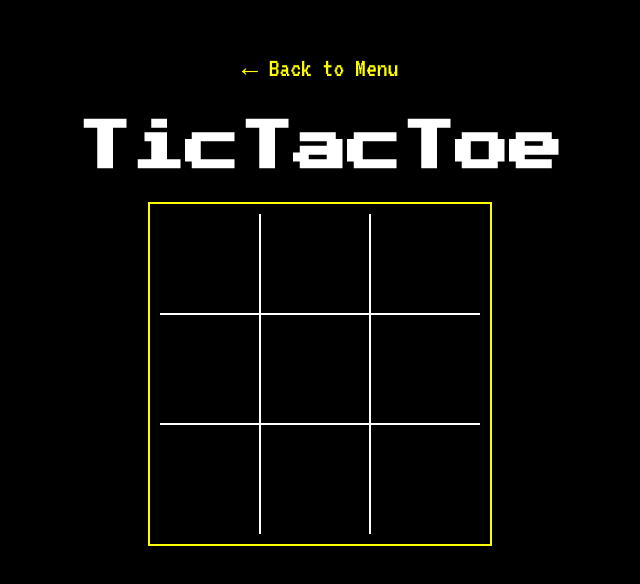
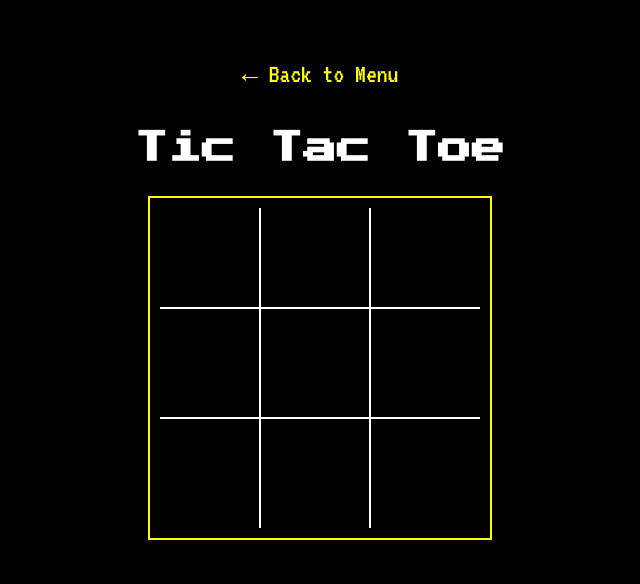
Before and after one commit to erchaves/1-hour-games, a React (Vite) app: page /games/tictactoe in a window 1280 px wide. Shown: the part 102-686 px from the top of the page, without its empty margins (320-960 px from the left). Built offline with nearby package versions, Linux system fonts and the light colour scheme.

Commit message:
fix styles

```diff
--- a/src/games/TicTacToe.jsx
+++ b/src/games/TicTacToe.jsx
@@ -212,12 +212,12 @@ const TicTacToe = () => {
   };
 
   return (
-    <div className="flex flex-col items-center justify-center min-h-screen bg-black text-white p-4">
+    <div className="flex flex-col items-center justify-center min-h-screen bg-black text-white p-4 max-w-full overflow-hidden">
       <Link to="/" className="mb-8 text-arcade-yellow hover:text-arcade-green transition-colors text-2xl">
         ← Back to Menu
       </Link>
 
-      <h1 className="text-5xl font-bold mb-6 font-['Press_Start_2P']">TicTacToe</h1>
+      <h1 className="text-3xl font-bold mb-6 font-['Press_Start_2P'] max-w-full overflow-hidden text-center">Tic Tac Toe</h1>
 
       <div className="relative">
         <canvas
@@ -226,17 +226,19 @@ const TicTacToe = () => {
         />
         {isClaudeThinking && (
           <div className="inset-0 flex items-center justify-center bg-black bg-opacity-70">
-            <div className="absolute bottom-0 left-0 flex-nowrap">
-              <p className="absolute text-arcade-green font-['Press_Start_2P'] text-xl animate-pulse w-full text-nowrap pt-4">
-                Claude is thinking...
-              </p>
+            <div className="absolute bottom-0 left-0 flex">
+              <div className="absolute top-0 left-0 flex">
+                <p className="text-arcade-green font-['Press_Start_2P'] text-m animate-pulse max-w-full truncate pt-4">
+                  Claude is thinking...
+                </p>
+              </div>
             </div>
           </div>
         )}
         {gameState.gameOver && (
           <button
             onClick={resetGame}
-            className="mt-4 px-8 py-3 bg-arcade-yellow text-black font-['Press_Start_2P'] text-xl hover:bg-arcade-green transition-colors"
+            className="mt-4 mx-auto px-8 py-3 bg-arcade-yellow text-black font-['Press_Start_2P'] text-xl hover:bg-arcade-green transition-colors flex"
           >
             Play Again
           </button>
```
